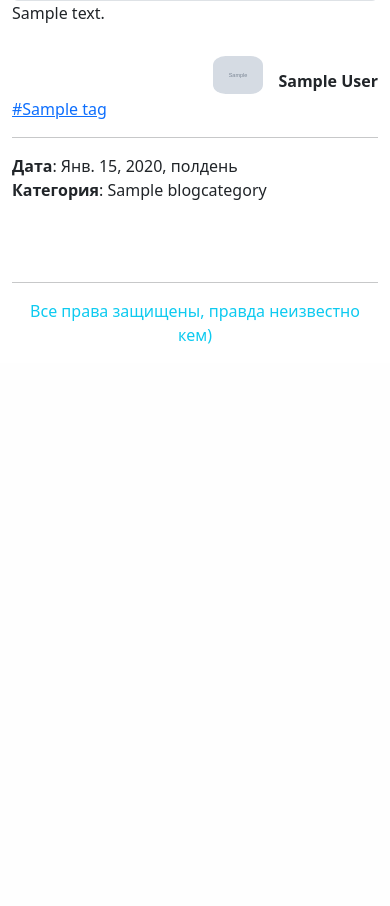
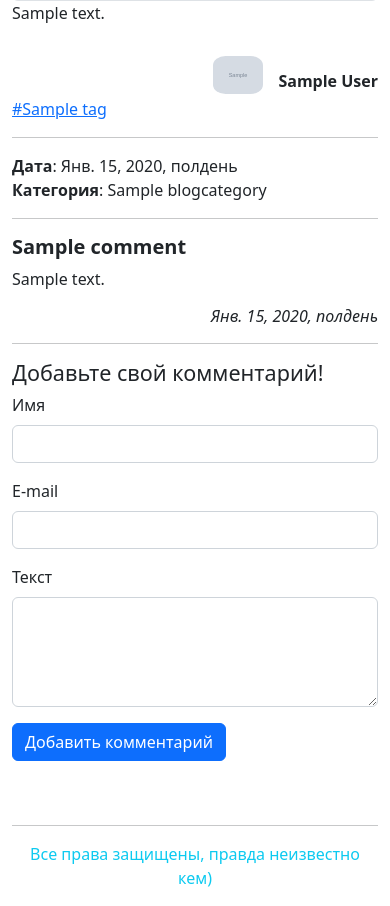
Before and after one commit to podlLev/sk8e-stuff, a Django app: page /blog/1/1/ in a window 390 px wide. Shown: the part 709-1615 px from the top of the page. Before the commit the page ends 1053 px from the top, so only its background shows below. Run offline with Django 3.2, Linux system fonts and the light colour scheme; tables that the repository leaves empty hold one stand-in row (values such as "Sample post"); grey boxes marked "Sample" are stand-in pictures; parts of the project's set-up code (start-up, migrations or seed data) failed here and were passed over; some libraries are stand-ins or nearby versions.

Commit message:
Article comments

```diff
--- /dev/null
+++ b/apps/blog/forms.py
@@ -0,0 +1,9 @@
+from django import forms
+
+from apps.blog.models import Comment
+
+
+class CommentForm(forms.ModelForm):
+    class Meta:
+        model = Comment
+        fields = ['user', 'article', 'name', 'email', 'text', 'is_checked']
--- a/apps/blog/models.py
+++ b/apps/blog/models.py
@@ -121,3 +121,21 @@ class Article(MetaTagMixin):
     class Meta:
         verbose_name = 'Статья'
         verbose_name_plural = 'Статьи'
+
+
+class Comment(models.Model):
+    user = models.ForeignKey(to=User, verbose_name='Автор комментария', on_delete=models.CASCADE, null=True, blank=True)
+    article = models.ForeignKey(to=Article, verbose_name='Статья', on_delete=models.CASCADE)
+    name = models.CharField(verbose_name='Имя', max_length=255)
+    email = models.EmailField(verbose_name='E-mail')
+    text = models.TextField(verbose_name='Текст')
+    is_checked = models.BooleanField(verbose_name='Проверено', default=False)
+    created_at = models.DateTimeField(verbose_name='Дата создания', auto_now_add=True)
+
+    class Meta:
+        ordering = ['-created_at']
+        verbose_name = 'Комментарий'
+        verbose_name_plural = 'Комментарии'
+
+    def __str__(self):
+        return self.name
--- a/apps/blog/views.py
+++ b/apps/blog/views.py
@@ -1,7 +1,8 @@
 from django.shortcuts import render
 from django.urls import reverse
 
-from apps.blog.models import BlogCategory, Article, Tag
+from apps.blog.forms import CommentForm
+from apps.blog.models import BlogCategory, Article, Tag, Comment
 from config.settings import PAGE_NAMES
 
 
@@ -30,8 +31,32 @@ def article_view(request, category_id, article_id):
         reverse('article_list', args=[category.id]): category.name,
         'current': article.title
     }
-    return render(request, 'blog/article/view.html',
-                  {'article': article, 'category': category, 'breadcrumbs': breadcrumbs})
+    comments = Comment.objects.filter(article=article, is_checked=True)
+
+    error = None
+    if request.method == 'POST':
+        user = request.user
+        data = request.POST.copy()
+        data.update(article=article)
+        if user.is_authenticated:
+            data.update(user=user, name=user.first_name, email=user.email, is_checked=True)
+        request.POST = data
+        form = CommentForm(request.POST)
+        if form.is_valid():
+            form.save()
+            return render(request, 'blog/article/comment_created.html',
+                          {'breadcrumbs': {'current': 'Комментарий создан'}, 'back': request.path})
+        else:
+            error = form.errors
+    else:
+        form = CommentForm()
+
+    return render(
+        request,
+        'blog/article/view.html',
+        {'article': article, 'category': category, 'breadcrumbs': breadcrumbs,
+         'form': form, 'error': error, 'comments': comments}
+    )
 
 
 def tag_article_list(request, tag_id):
--- /dev/null
+++ b/templates/blog/article/_comments.html
@@ -0,0 +1,36 @@
+{% for comment in comments %}
+    <hr>
+    <h5><b>{{ comment.name }}</b></h5>
+    <p>{{ comment.text }}</p>
+    <h6  class="text-end"><i>{{ comment.created_at }}</i></h6>
+{% endfor %}
+
+<hr>
+<div class="row">
+    <div class="col-sm-12 col-md-6">
+        <h4>Добавьте свой комментарий!</h4>
+        {% if error %}
+            <div class="alert alert-danger" role="alert">
+                {{ error }}
+            </div>
+        {% endif %}
+        <form method="post">
+            {% csrf_token %}
+            {% if not request.user.is_authenticated %}
+                <div class="mb-3">
+                    <label for="name" class="form-label">Имя</label>
+                    <input type="text" class="form-control" id="name" name="name" required>
+                </div>
+                <div class="mb-3">
+                    <label for="email" class="form-label">E-mail</label>
+                    <input type="email" class="form-control" id="email" name="email" required>
+                </div>
+            {% endif %}
+            <div class="mb-3">
+                <label for="text" class="form-label">Текст</label>
+                <textarea name="text" id="text" class="form-control" rows="4" required></textarea>
+            </div>
+            <button type="submit" class="btn btn-primary">Добавить комментарий</button>
+        </form>
+    </div>
+</div>
--- a/templates/blog/article/view.html
+++ b/templates/blog/article/view.html
@@ -35,4 +35,7 @@
         <b>Дата</b>: {{ article.created_at }} <br>
         <b>Категория</b>: {{ category.name }} <br>
     </p>
+
+    {% include 'blog/article/_comments.html' %}
+
 {% endblock %}
```
Also changed, not shown: apps/blog/admin.py (+7 -1 lines), templates/blog/article/comment_created.html (added, +13 -0 lines), apps/blog/migrations/0017_comment.py (added).
